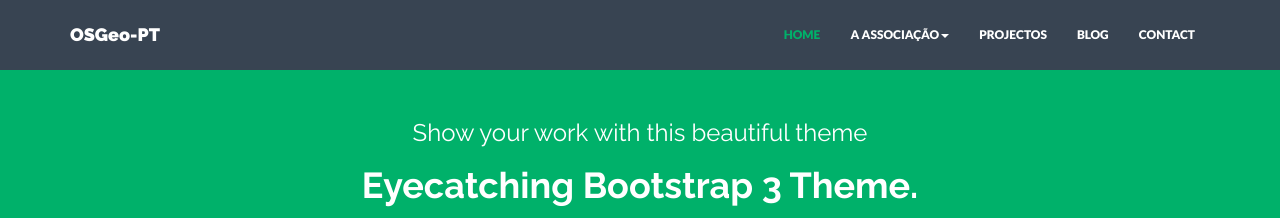
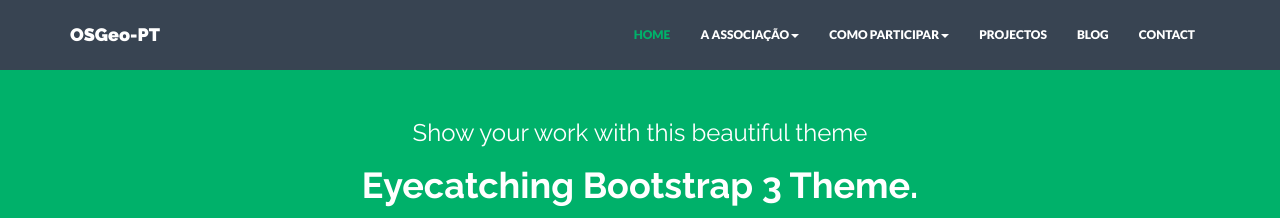
Before and after one commit to OSGEO-PT/site, a Jekyll site: the page built from index.html, in a window 1280 px wide. Shown: the top 218 px of the page. Built offline with Jekyll 4.4.1, drawn with Linux system fonts in a browser that asks for light colours; nearby versions of some CDN libraries.

Commit message:
embedding stuff

```diff
--- a/_includes/nav.html
+++ b/_includes/nav.html
@@ -22,6 +22,15 @@
         <li {% if page.title == "Atas" %}class="active"{% endif %}><a href="{{"/atas/" | prepend: site.baseurl }}">Atas</a></li>
         </ul>
         </li>
+        <li class="dropdown">
+                        <a href="#" data-toggle="dropdown" class="dropdown-toggle">COMO PARTICIPAR<b class="caret"></b></a>
+                <ul class="dropdown-menu">
+        <li {% if page.title == "About" %}class="active"{% endif %}><a href="{{"/about/" | prepend: site.baseurl }}">Como podes ajudar?</a></li>
+        <li {% if page.title == "Wiki" %}class="active"{% endif %}><a href="{{"/estatutos/" | prepend: site.baseurl }}">Wiki OSGeo-PT</a></li>
+        <li {% if page.title == "Mailing" %}class="active"{% endif %}><a href="{{"/about/" | prepend: site.baseurl }}">Mailing Lists</a></li>
+        <li {% if page.title == "IRC" %}class="active"{% endif %}><a href="{{"/atas/" | prepend: site.baseurl }}">IRC</a></li>
+        </ul>
+        </li>
         <li {% if page.title == "Portfolio" %}class="active"{% endif %}><a href="{{"/portfolio/" | prepend: site.baseurl }}">PROJECTOS</a></li>
         <li {% if page.title == "Blog" %}class="active"{% endif %}><a href="{{"/blog/" | prepend: site.baseurl }}">BLOG</a></li>
         <li {% if page.title == "Contact" %}class="active"{% endif %}><a href="{{"/contact/" | prepend: site.baseurl }}">CONTACT</a></li>
--- /dev/null
+++ b/_posts/community/2014-04-15-irc.markdown
@@ -0,0 +1,6 @@
+---
+layout: irc
+---
+#Canal IRC da OSGEO-PT
+
+<iframe src="https://kiwiirc.com/client/irc.freenode.net/?nick=o_teu_nick|?#osgeo-pt" style="border:0; width:100%; height:450px;"></iframe>
```
Also changed, not shown: _layouts/irc.html (added, +17 -0 lines).
